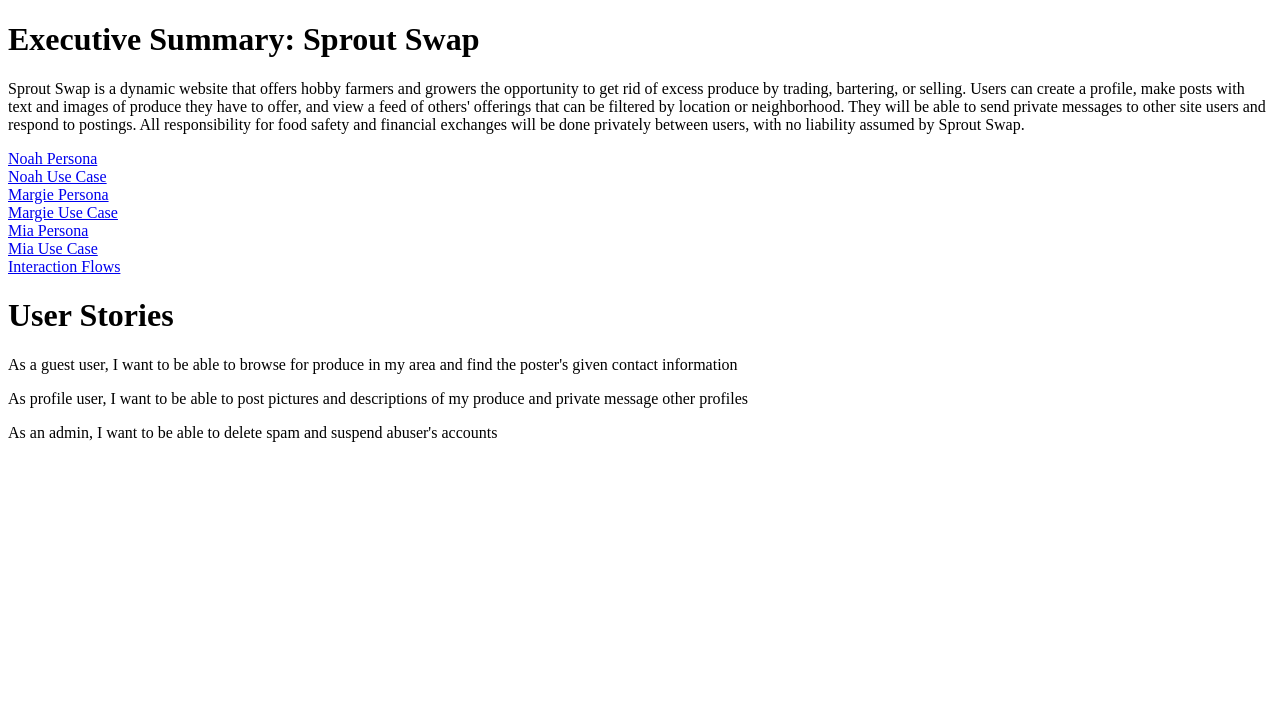
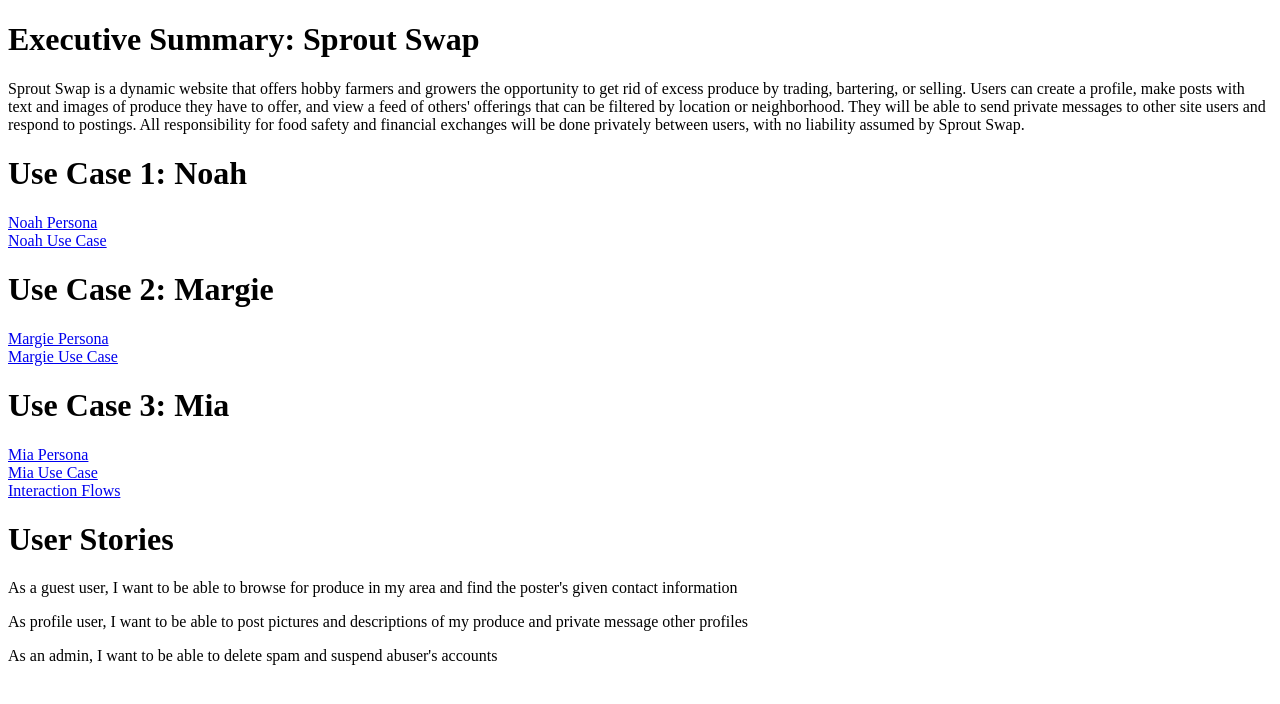
Before and after one commit to noeldevelops/sprout-swap, a PHP site: page / in a window 1280 px wide. Shown: the top 704 px of the page. Run offline with PHP 8.4, Linux system fonts and the light colour scheme.

Commit message:
added some div tags for more readability

```diff
--- a/epic/index.php
+++ b/epic/index.php
@@ -7,12 +7,21 @@
 	<body>
 		<h1>Executive Summary: Sprout Swap</h1>
 		<p>Sprout Swap is a dynamic website that offers hobby farmers and growers the opportunity to get rid of excess produce by trading, bartering, or selling. Users can create a profile, make posts with text and images of produce they have to offer, and view a feed of others' offerings that can be filtered by location or neighborhood. They will be able to send private messages to other site users and respond to postings. All responsibility for food safety and financial exchanges will be done privately between users, with no liability assumed by Sprout Swap. </p>
+		<div>
+			<h1>Use Case 1: Noah</h1>
 			<a href="use-case-noah.php">Noah Persona</a><br/>
 			<a href="use-case-noah.php">Noah Use Case</a><br/>
+		</div>
+		<div>
+			<h1>Use Case 2: Margie</h1>
 			<a href="persona-margie.php">Margie Persona</a><br/>
 			<a href="use-case-margie.php">Margie Use Case</a><br/>
+		</div>
+		<div>
+			<h1>Use Case 3: Mia</h1>
 			<a href="persona-mia.php">Mia Persona</a><br/>
 			<a href="use-case-mia.php">Mia Use Case</a><br/>
+		</div>
 		<a href="interaction-flows.php">Interaction Flows</a><br/>
 		<h1>User Stories</h1>
 			<p>As a guest user, I want to be able to browse for produce in my area and find the poster's given contact information</p>
```
Lines whose indentation alone changed are shown as unchanged.
